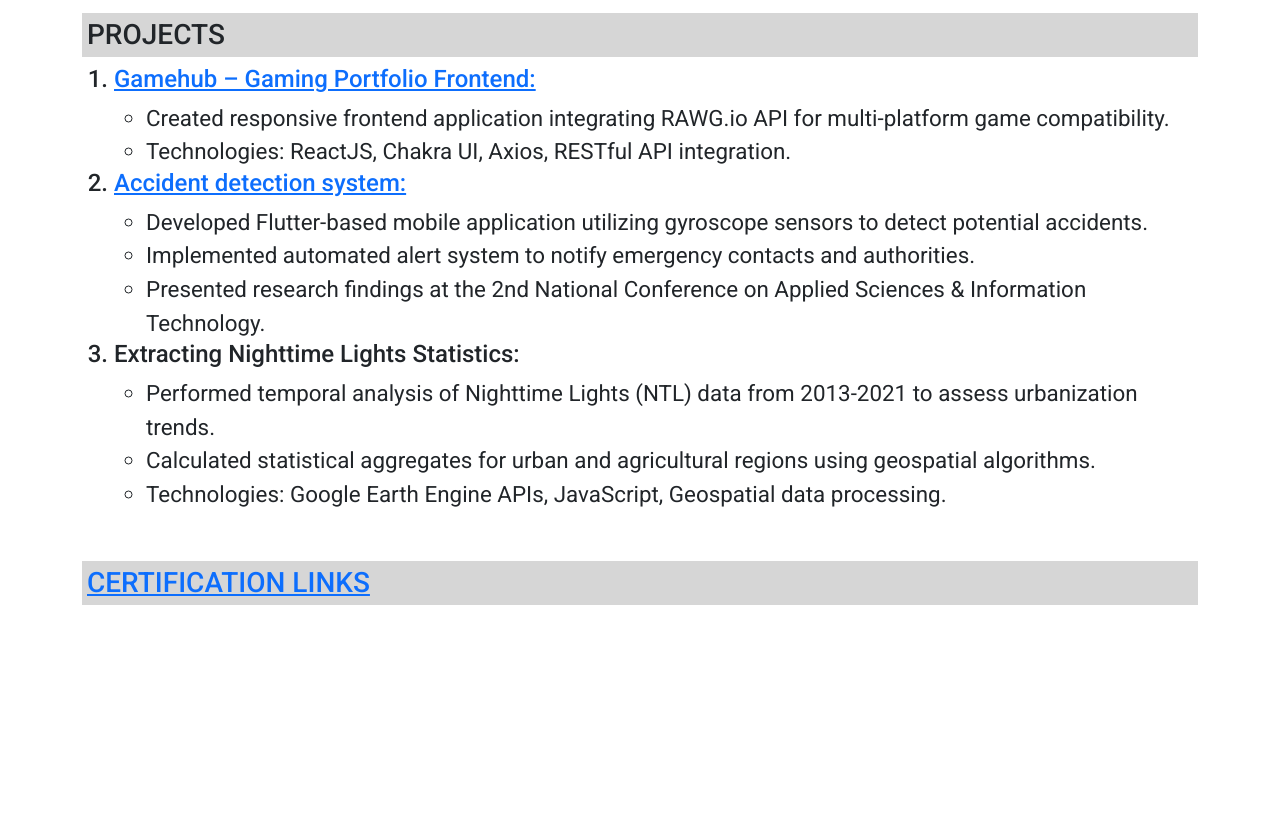
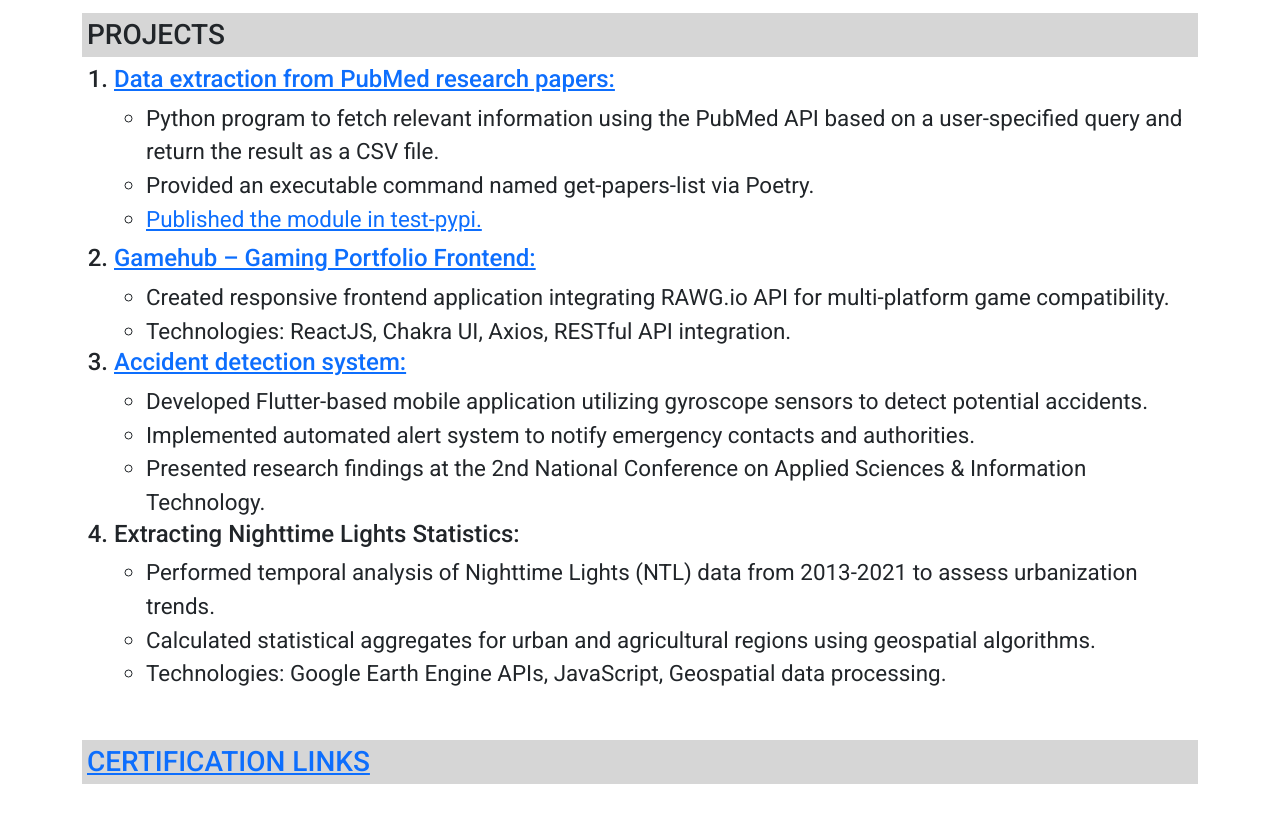
Before and after one commit to palashshrote/resume, a plain HTML site: page index.html in a window 1280 px wide. Shown: the part 1345-2167 px from the top of the page. Before the commit the page ends 1991 px from the top, so only its background shows below. Drawn offline with nearby package versions, Linux system fonts and the light colour scheme.

Commit message:
pypi added

```diff
--- a/index.html
+++ b/index.html
@@ -167,6 +167,26 @@
           <ol>
             <h4>
               <li>
+                <a href="https://github.com/palashshrote/fetch_pubmed_data"
+                  >Data extraction from PubMed research papers:</a
+                >
+              </li>
+            </h4>
+            <ul>
+              <li>
+                Python program to fetch relevant information using the PubMed API based on a user-specified
+query and return the result as a CSV file.
+              </li>
+              <li>
+                Provided an executable command named get-papers-list via Poetry.
+              </li>
+              <li>
+                <a href="https://test.pypi.org/project/fetch-pubmed-data/">Published the module in test-pypi.</a>
+              </li>
+            </ul>
+            <h4>
+            <h4>
+              <li>
                 <a href="https://game-9vec86fpt-palashshrote.vercel.app/"
                   >Gamehub – Gaming Portfolio Frontend:</a
                 >
```
